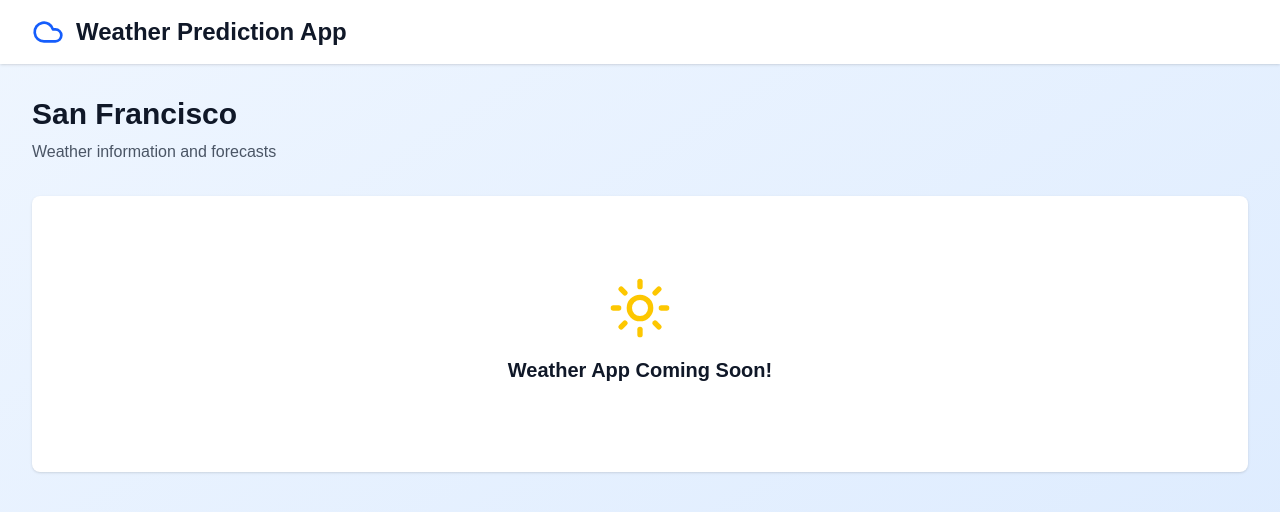
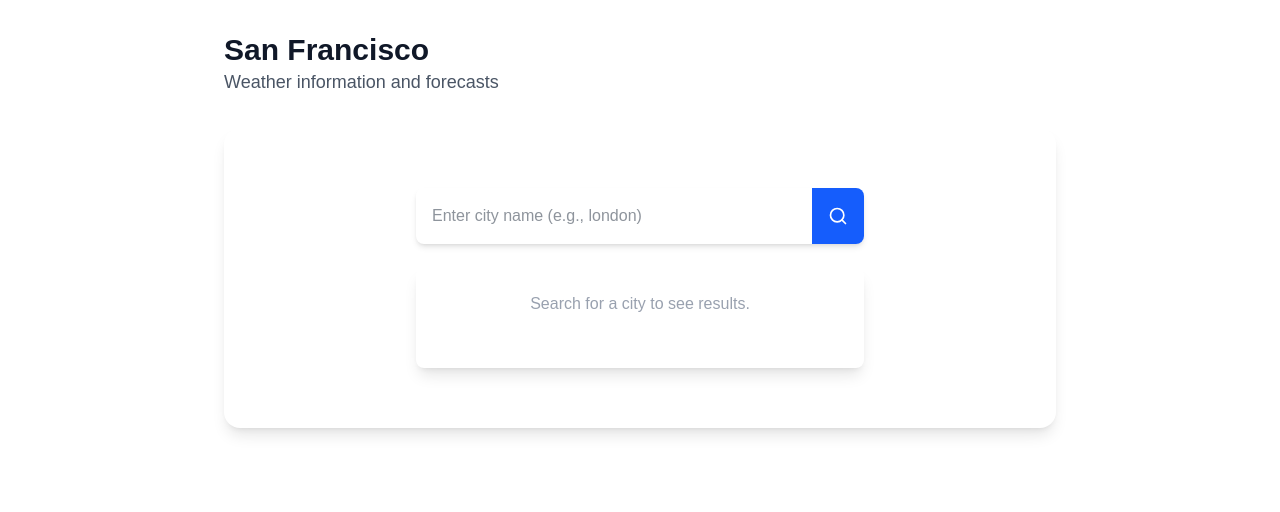
Before and after one commit to Vihas111/weather-app, a Next.js app in the folder frontend/: page / in a window 1280 px wide. Shown: the top 512 px of the page. Built offline with nearby package versions, Linux system fonts and the light colour scheme.

Commit message:
fix: Re-add SearchBar to main page

```diff
--- a/frontend/src/app/page.tsx
+++ b/frontend/src/app/page.tsx
@@ -1,5 +1,25 @@
-import WeatherApp from "@/components/WeatherApp";
+import SearchBar from '@/components/SearchBar'; // Or your correct relative path
 
 export default function Page() {
-  return <WeatherApp />;
+  return (
+    // This is your teammate's layout (keep it!)
+    <div className="w-full max-w-4xl mx-auto p-4 sm:p-6 md:p-8">
+      <header className="mb-8">
+        <h1 className="text-3xl font-bold text-gray-900">San Francisco</h1>
+        <p className="text-lg text-gray-600">Weather information and forecasts</p>
+      </header>
+
+      {/* This is the main content area */}
+      <div className="bg-white rounded-2xl shadow-lg p-6 flex flex-col items-center justify-center min-h-[300px]">
+
+        {/* --- DELETE THE PLACEHOLDER --- */}
+        {/* <svg>...</svg> */}
+        {/* <p>Weather App Coming Soon!</p> */}
+
+        {/* --- ADD YOUR COMPONENT --- */}
+        <SearchBar />
+
+      </div>
+    </div>
+  );
 }
```
